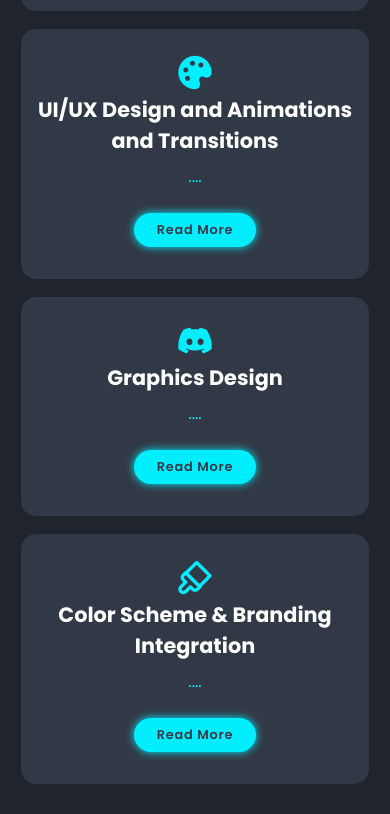
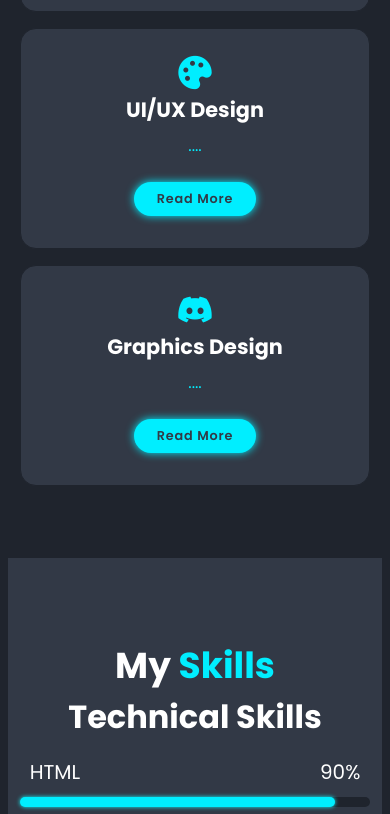
Before and after one commit to Semalgn/portfolio, a plain HTML site: page index.html in a window 390 px wide. Shown: the part 2170-2984 px from the top of the page. Drawn offline with nearby package versions, Linux system fonts and the light colour scheme.

Commit message:
Update index.html

```diff
--- a/index.html
+++ b/index.html
@@ -133,7 +133,7 @@
         </div>
         <div class="services-box">
           <i class="bx bxs-palette"></i>
-          <h3>UI/UX Design and Animations and Transitions</h3>
+          <h3>UI/UX Design</h3>
           <p>
             <span class="dots">....</span><br />
             <span class="more-text" style="display: none">
@@ -166,22 +166,6 @@
               identities that communicate your brand's message and values. We
               are here to help you creative unique and effective design
               solutions!
-            </span>
-          </p>
-          <button class="btn toggle-button" onclick="toggleText(this)">
-            Read More
-          </button>
-          <!-- <a href="#" class="btn">Read More</a> -->
-        </div>
-        <div class="services-box">
-          <i class="bx bx-brush"></i>
-          <h3>Color Scheme & Branding Integration</h3>
-          <p>
-            <span class="dots">....</span><br />
-            <span class="more-text" style="display: none">
-              Fitting your brand’s signature color palette and aesthetics each
-              detail, resulting in a memorable online experience that resonates
-              with your audience.
             </span>
           </p>
           <button class="btn toggle-button" onclick="toggleText(this)">
```
